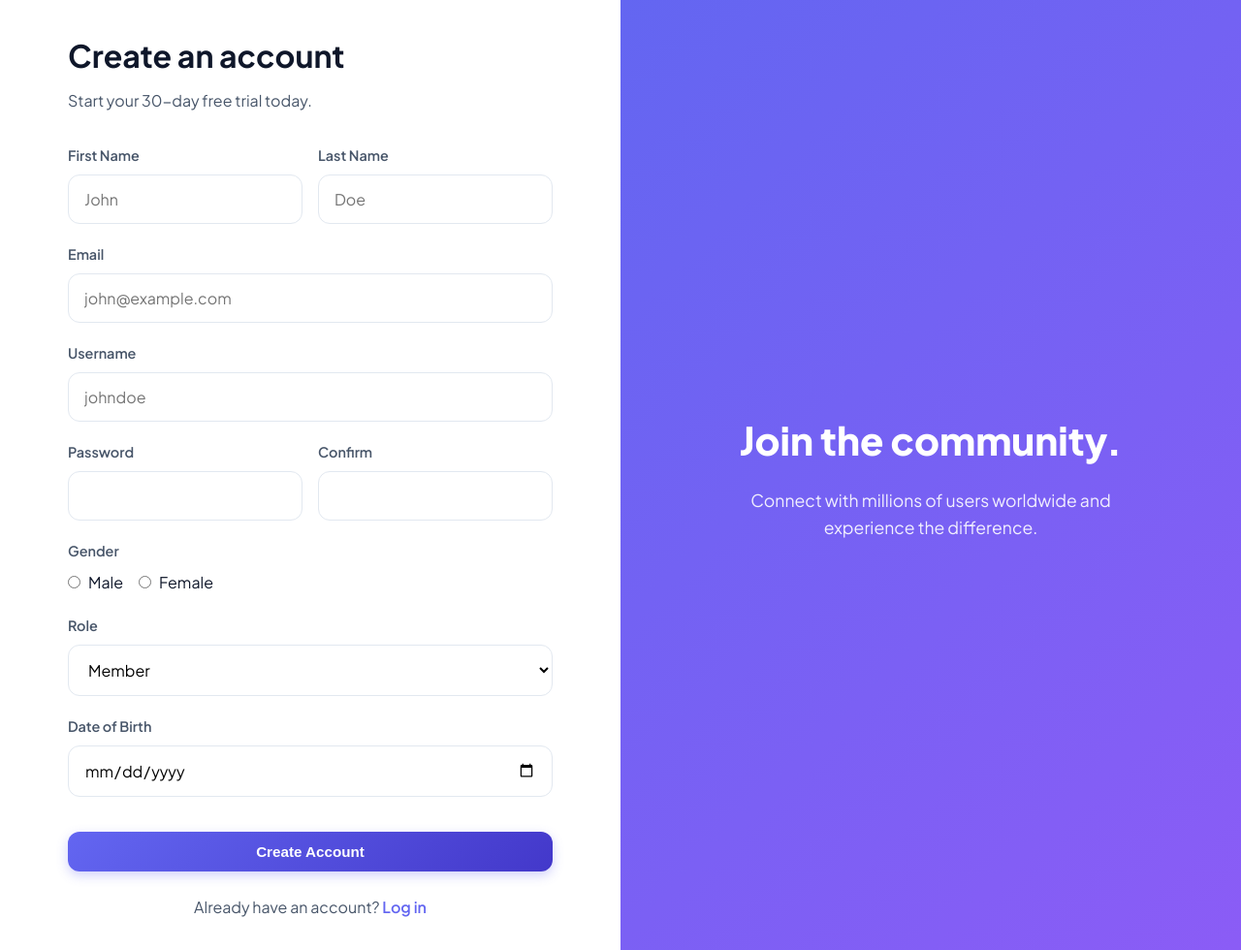
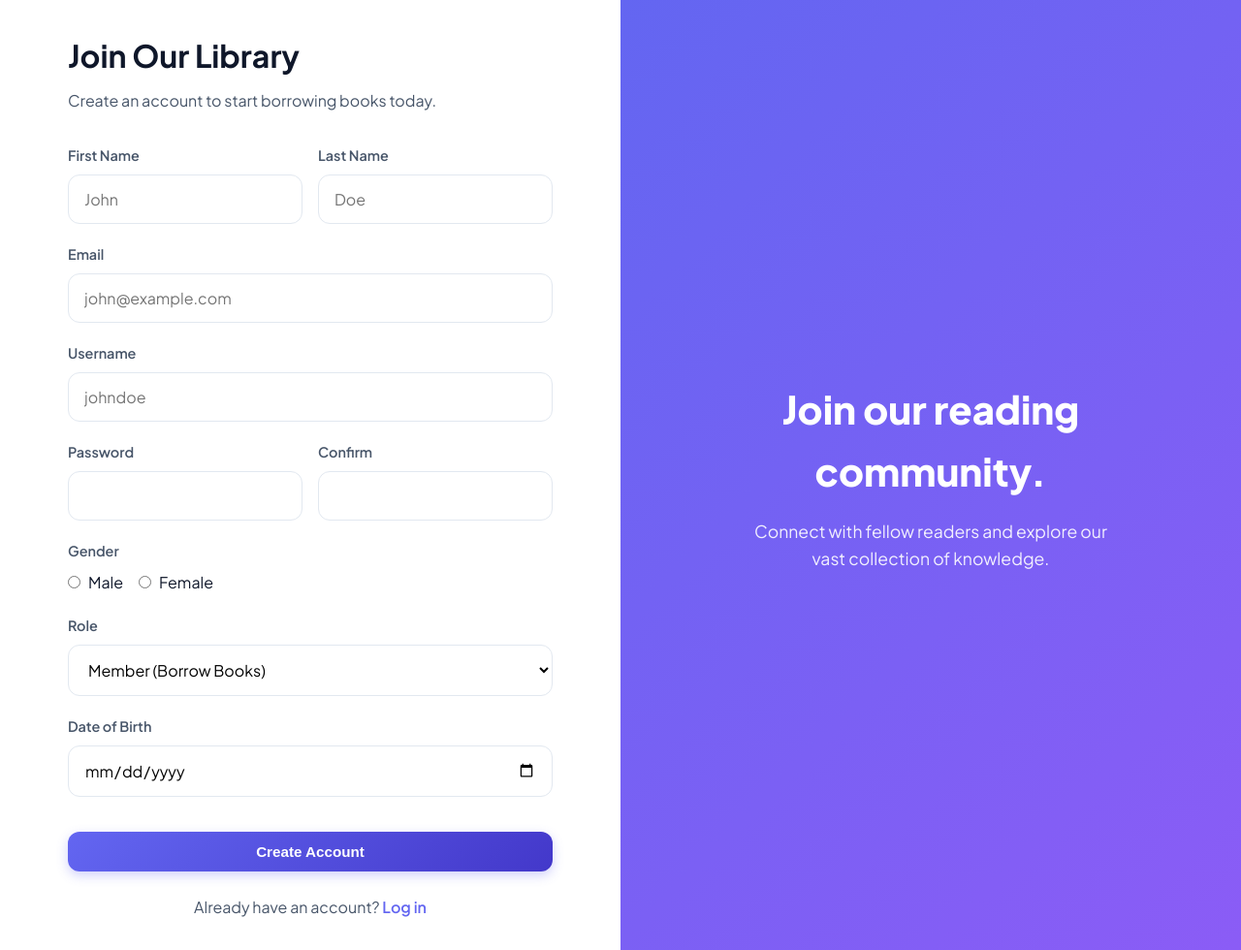
Before and after one commit to Dosani420/Library-Managment-system-with-Django, a Django app: page /signup/ in a window 1280 px wide. Shown: the whole page at 97% size. Run offline with Django 5.2, Linux system fonts and the light colour scheme.

Commit message:
improve login signup templates

```diff
--- a/library_system/library_management/templates/signup.html
+++ b/library_system/library_management/templates/signup.html
@@ -5,8 +5,8 @@
     {% load static %}
     <meta charset="UTF-8">
     <meta name="viewport" content="width=device-width, initial-scale=1.0">
-    <title>Sign Up - User Hub</title>
-    <link rel="stylesheet" href="{% static 'sampleapp/premium_style.css' %}">
+    <title>Join Library - Library Management System</title>
+    <link rel="stylesheet" href="{% static 'library_management/premium_style.css' %}">
 </head>
 
 <body>
@@ -15,14 +15,14 @@
         <div class="auth-left">
             <div class="auth-card" style="max-width: 500px;">
                 <div class="auth-header">
-                    <h1 class="auth-title">Create an account</h1>
-                    <p class="auth-subtitle">Start your 30-day free trial today.</p>
+                    <h1 class="auth-title">Join Our Library</h1>
+                    <p class="auth-subtitle">Create an account to start borrowing books today.</p>
                 </div>
 
                 <form method="post" action="{% url 'register' %}">
                     {% csrf_token %}
                     {% if mes %}
-                        <p style="color: red;">{{ mes }}</p>
+                    <p style="color: red;">{{ mes }}</p>
                     {% endif %}
                     <div style="display: grid; grid-template-columns: 1fr 1fr; gap: 1rem;">
                         <div class="form-group">
@@ -74,8 +74,8 @@
                     <div class="form-group">
                         <label class="form-label" for="role">Role</label>
                         <select name="role" id="role" class="form-control" onchange="toggleInitialId()">
-                            <option value="member">Member</option>
-                            <option value="staff">Staff</option>
+                            <option value="member">Member (Borrow Books)</option>
+                            <option value="staff">Staff (Manage Library)</option>
                         </select>
                     </div>
 
@@ -104,9 +104,9 @@
         <!-- Right Side: Art -->
         <div class="auth-right">
             <div class="auth-art-content">
-                <h2 class="auth-art-title">Join the community.</h2>
-                <p style="font-size: 1.1rem; opacity: 0.9;">Connect with millions of users worldwide and experience the
-                    difference.</p>
+                <h2 class="auth-art-title">Join our reading community.</h2>
+                <p style="font-size: 1.1rem; opacity: 0.9;">Connect with fellow readers and explore our vast collection
+                    of knowledge.</p>
             </div>
         </div>
     </div>
```
Also changed, not shown: library_system/library_management/templates/index.html (+20 -16 lines), library_system/library_management/templates/login.html (+7 -8 lines), library_system/library_management/static/library_management/premium_style.css (renamed from library_system/library_management/static/sampleapp/premium_style.css), library_system/library_management/static/library_management/styles.css (renamed from library_system/library_management/static/sampleapp/styles.css).
